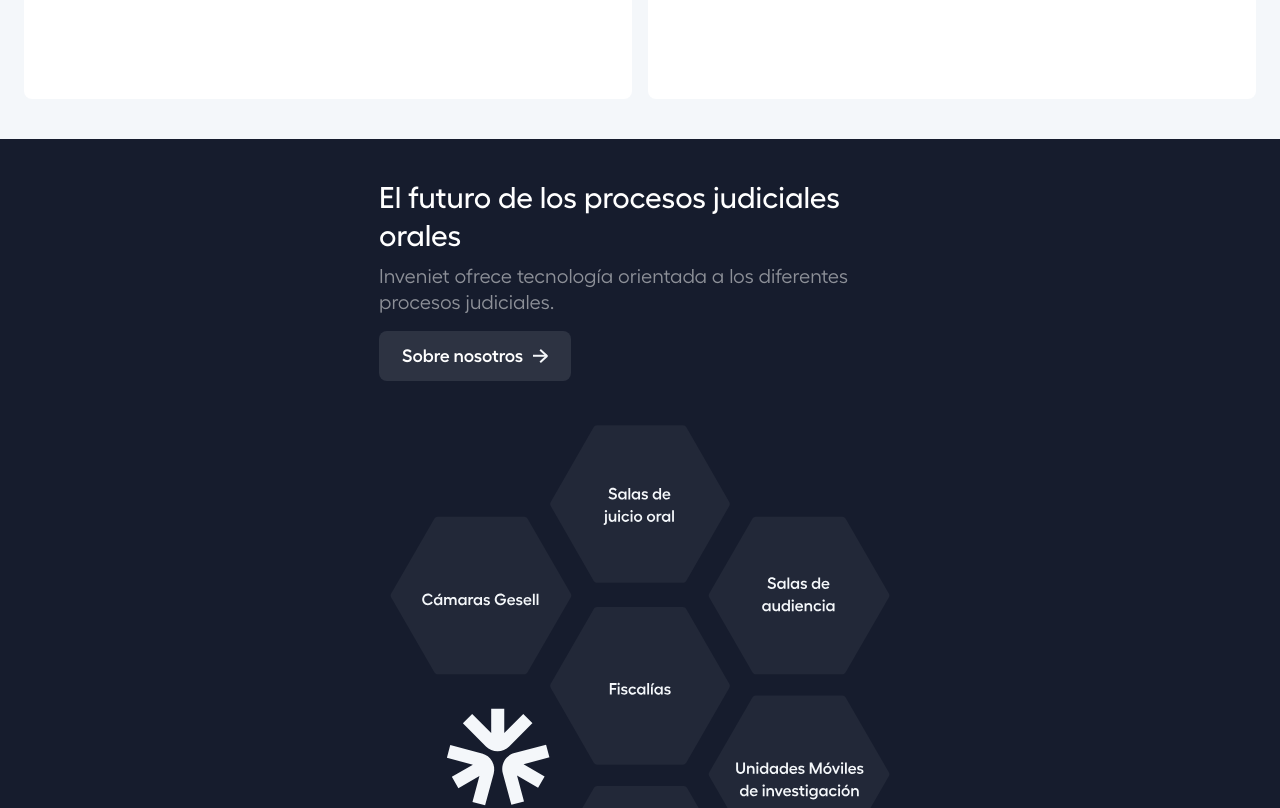
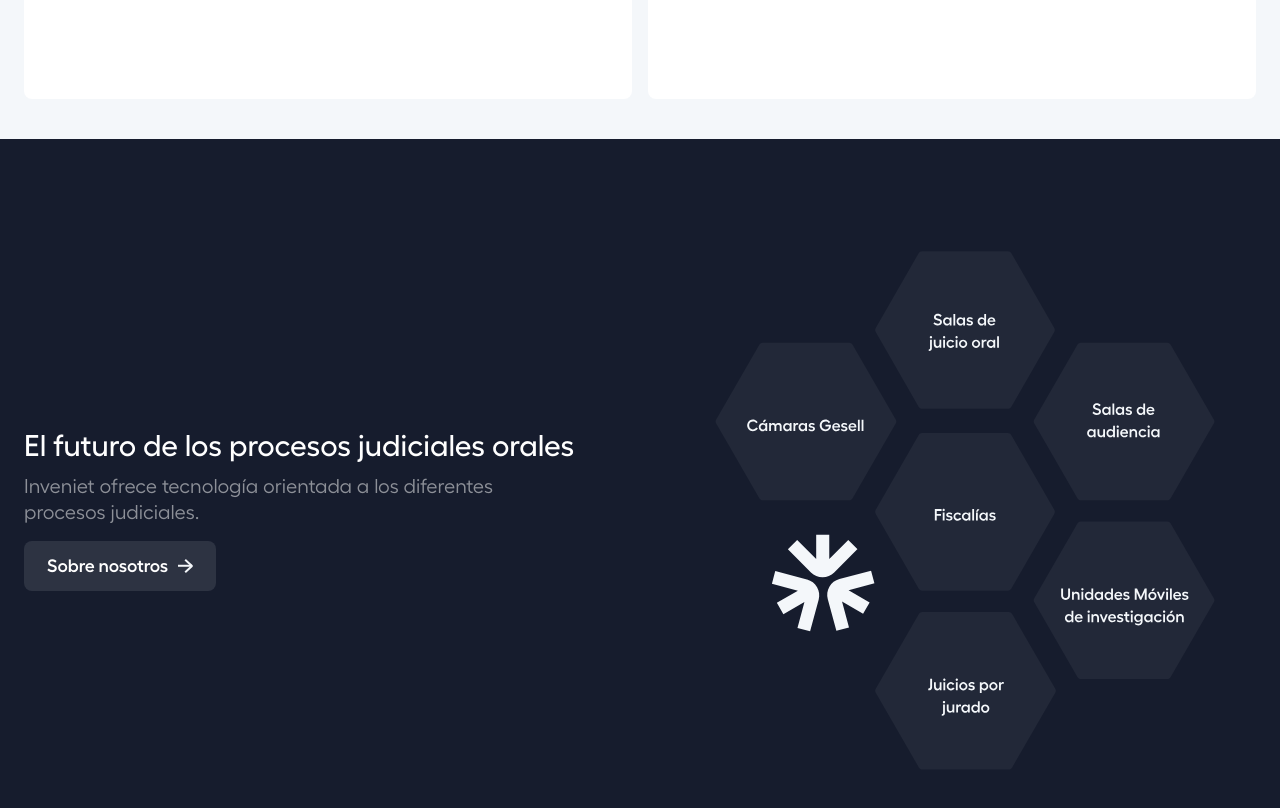
Before and after one commit to pascualmanuel/inveniet, a React (Create React App) app: page / in a window 1280 px wide. Shown: the part 1340-2148 px from the top of the page. Built offline with nearby package versions, Linux system fonts and the light colour scheme.

Commit message:
futuro de los procesos - desk lg

```diff
--- a/src/Components/AboutUs.jsx
+++ b/src/Components/AboutUs.jsx
@@ -5,12 +5,12 @@
   return (
     <>
       <div className="bg-iDBlue  w-[100vw]">
-        <div className="center max-w-[570px] ">
+        <div className="center max-w-[570px] lg:max-w-[1360px] lg:flex lg:items-center">
           <div className="pt-[40px] pb-8">
             <h2 className="text-white myH2 mb-2">
               El futuro de los procesos judiciales orales
             </h2>
-            <p className="subH text-iGrey3 pb-[16px]">
+            <p className="subH text-iGrey3 pb-[16px] lg:w-[85%]">
               Inveniet ofrece tecnología orientada a los diferentes procesos
               judiciales.
             </p>
@@ -47,11 +47,11 @@
           </div>
 
           <div
+            className="pb-[43px] lg:pb-[100px] lg:pt-[100px] "
             style={{
               width: "100%",
               maxWidth: "500px",
               margin: "0 auto",
-              paddingBottom: "43px",
             }}
           >
             <ReactSVG
```
